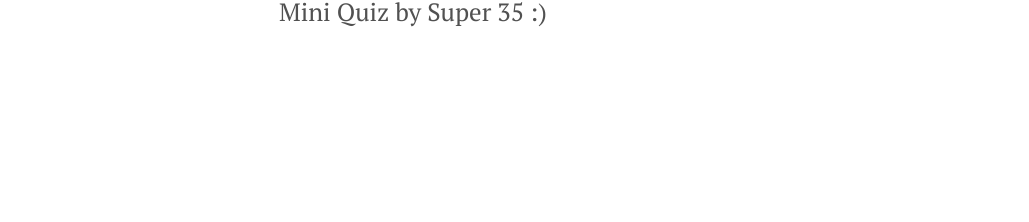
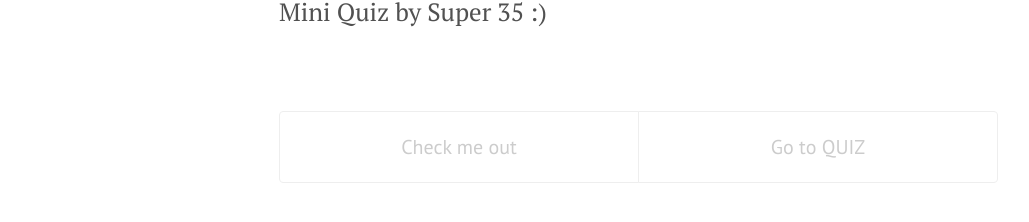
Before and after one commit to Super35/Super35.github.io, a Jekyll site: the page built from Quiz.html, in a window 1280 px wide. Shown: the part 199-421 px from the top of the page, without its empty margins (1-1030 px from the left). Built offline with Jekyll 4.4.1, drawn with Linux system fonts in a browser that asks for light colours; a script that is not in the unit is left out.

Commit message:
Update Quiz.html

```diff
--- a/Quiz.html
+++ b/Quiz.html
@@ -9,3 +9,37 @@ title: "Mini - Quiz"
 
 
 <script>(function(t,e,s,n){var o,c,r;t.SMCX=t.SMCX||[],e.getElementById(n)||(o=e.getElementsByTagName(s),c=o[o.length-1],r=e.createElement(s),r.type="text/javascript",r.async=!0,r.id=n,r.src=["https:"===location.protocol?"https://":"http://","widget.surveymonkey.com/collect/website/js/vN4VXsmQfQCpkSrSuDj_2BFauSKSE8TqDZzYvKqUIE_2Fma0Brz3dCxzO76BMmxITsd2.js"].join(""),c.parentNode.insertBefore(r,c))})(window,document,"script","smcx-sdk");</script>
+
+
+<div class="posts">
+  {% for post in paginator.posts %}
+  <div class="post">
+    <h1 class="post-title">
+      <a href="{{ post.url }}">
+        {{ post.title }}
+      </a>
+    </h1>
+
+    <span class="post-date">{{ post.date | date_to_string }}</span>
+
+    {{ post.content }}
+  </div>
+  {% endfor %}
+</div>
+
+<div class="pagination">
+  {% if paginator.next_page %}
+    <a class="pagination-item older" href="/page{{paginator.next_page}}">Check me out</a>
+  {% else %}
+    <span class="pagination-item older">Check me out</span>
+  {% endif %}
+  {% if paginator.previous_page %}
+    {% if paginator.page == 2 %}
+      <a class="pagination-item newer" href="https://www.surveymonkey.com/r/JXQHNVX">Tap here to go quiz</a>
+    {% else %}
+      <a class="pagination-item newer" href="/page{{paginator.previous_page}}">Tap here to go quiz</a>
+    {% endif %}
+  {% else %}
+    <span class="pagination-item newer">Go to QUIZ</span>
+  {% endif %}
+</div>
```
